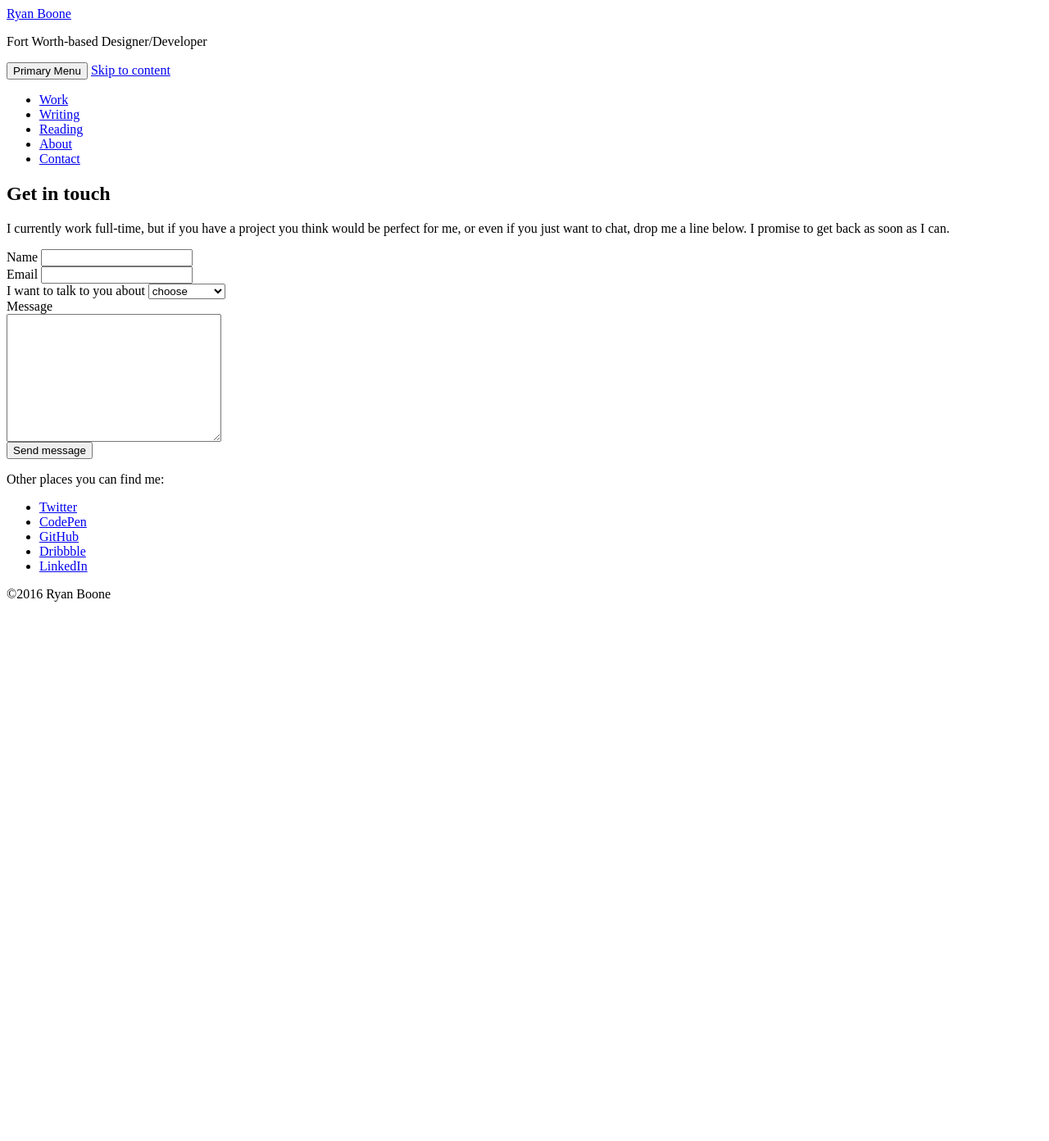
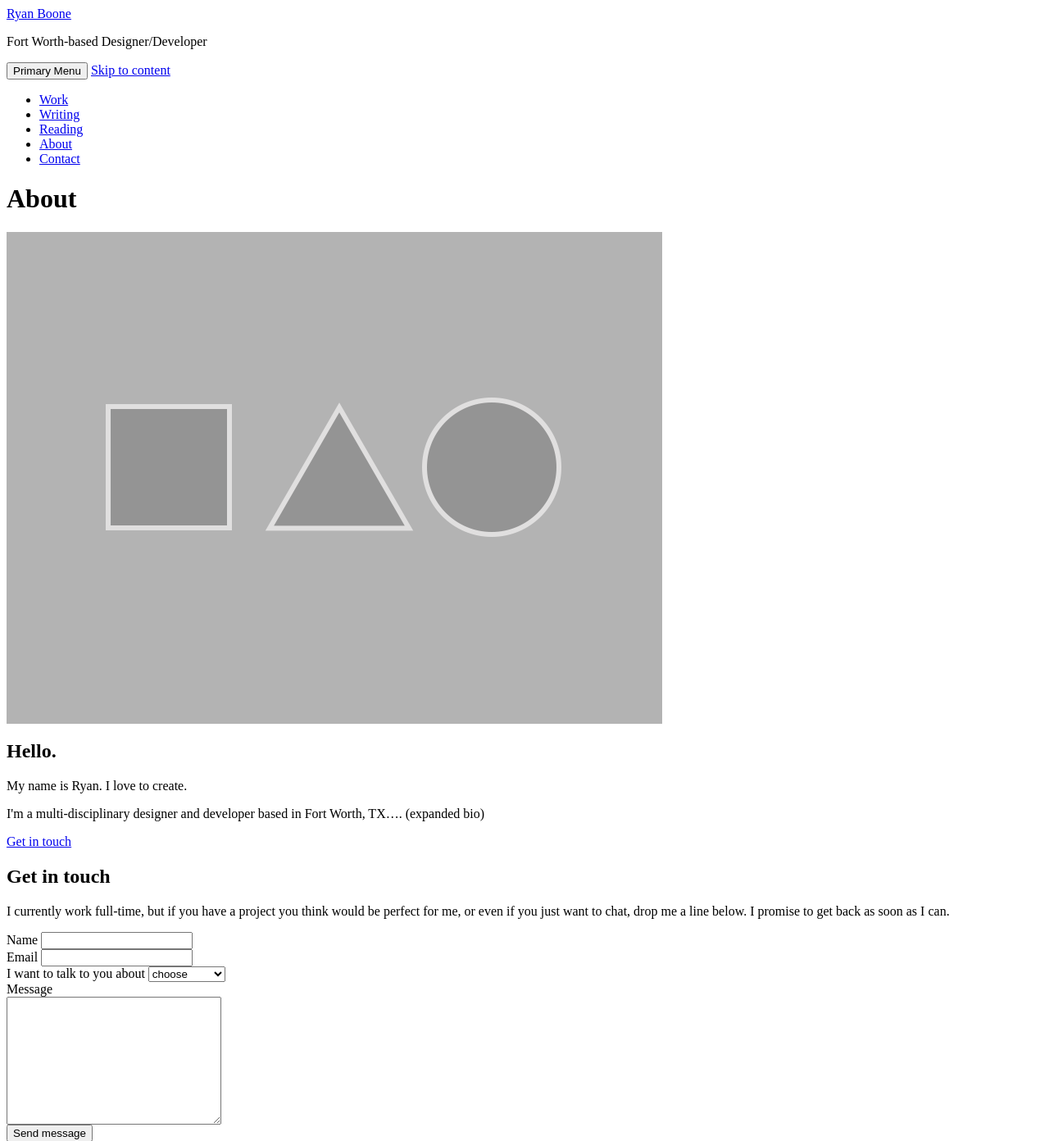
Before and after one commit to falldowngoboone/fdgb, a PHP site: page /about.php in a window 1280 px wide. Shown: the top 1392 px of the page at 82% size. Before the commit the page ends 734 px from the top, so only its background shows below. Run offline with PHP 8.4, Linux system fonts and the light colour scheme.

Commit message:
Add new sections/content

```diff
--- a/src/about.php
+++ b/src/about.php
@@ -1,4 +1,22 @@
-<?php include_once('includes/header.php'); ?>
+<?php
+  $page_title = 'About';
+  include_once('includes/header.php');
+?>
+
+        <h1>About</h1>
+
+        <!-- Bio -->
+        <section id="bio">
+          <img src="img/placeholder.png" alt="Photo of Ryan Boone">
+          <h2>Hello.</h2>
+          <p class="entry__subheading">My name is Ryan. I love to <span class="js-d-text" data-text="create learn explore play-guitar watch-old-movies design eat-BBQ">create</span>.</p>
+          <p>I'm a multi-disciplinary designer and developer based in Fort Worth, TX…. (expanded bio)</p>
+          <p><a class="btn" href="about.php#contact">Get in touch</a></p>
+        </section>
+
+        <section id="skills"></section>
+        <section id="experience"></section>
+        <section id="accomplishments"></section>
 
         <!-- Contact -->
         <section id="contact">
```
